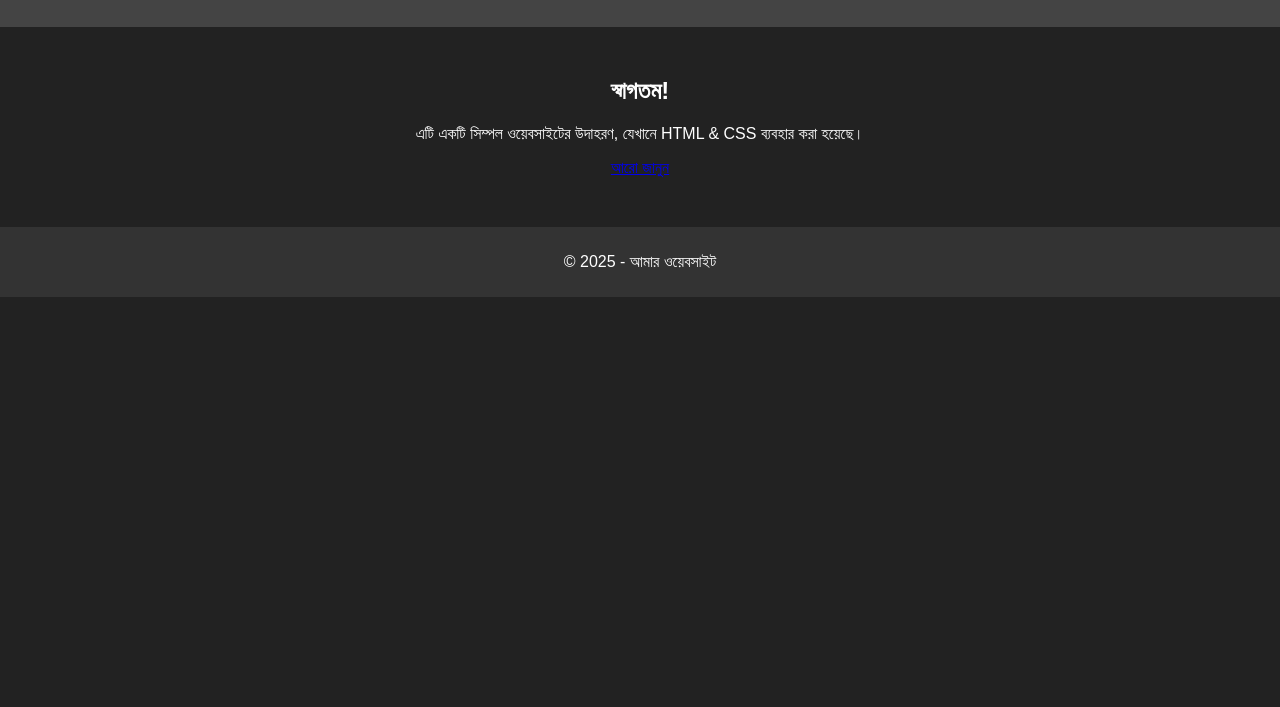
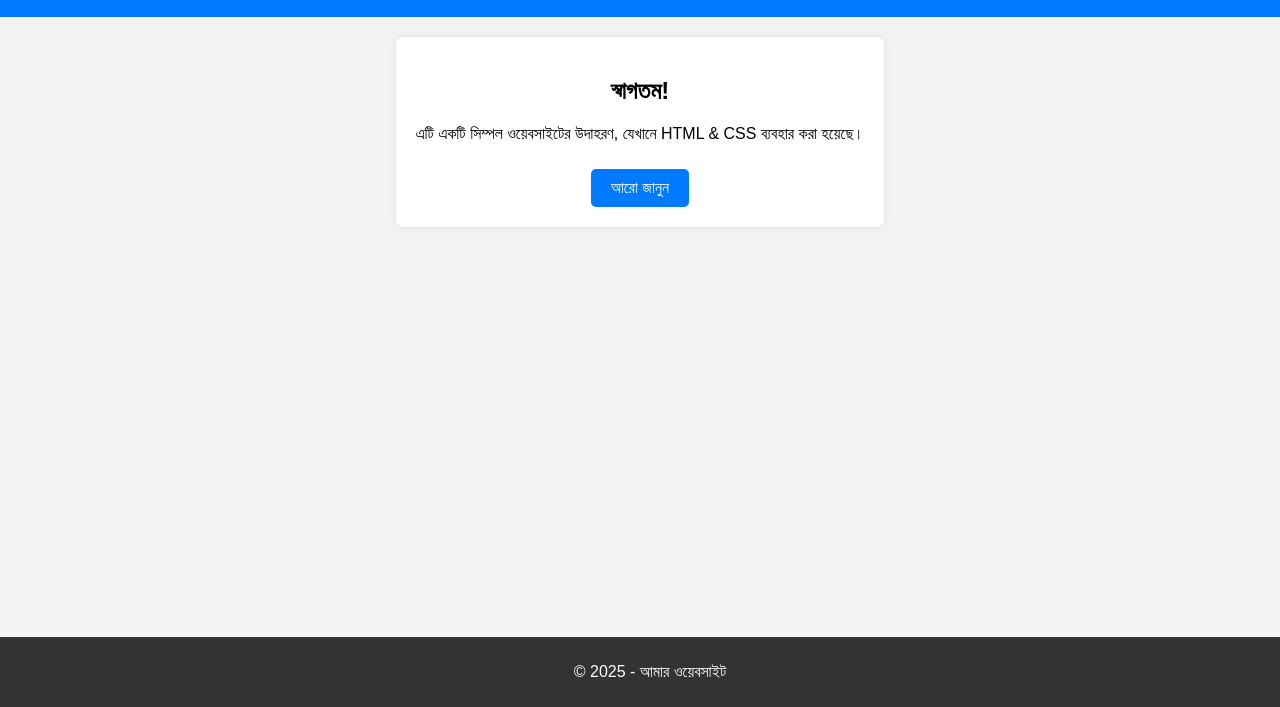
Before and after one commit to mrifathahmedf/rifat.github.io, a plain HTML site: page index.html in a window 1280 px wide. Shown: the part 93-800 px from the top of the page. Drawn offline with Linux system fonts and the light colour scheme.

Commit message:
Update style.css

```diff
--- a/style.css
+++ b/style.css
@@ -1,36 +1,50 @@
+/* গ্লোবাল স্টাইল */
 body {
     font-family: Arial, sans-serif;
-    text-align: center;
-    background-color: #222;
-    color: white;
     margin: 0;
     padding: 0;
+    text-align: center;
+    background-color: #f4f4f4;
 }
 
+/* হেডার */
 header {
-    background-color: #444;
+    background-color: #007bff;
+    color: white;
+    padding: 15px;
+}
+
+/* মেইন কন্টেন্ট */
+main {
     padding: 20px;
 }
 
-main {
-    margin-top: 50px;
+.content {
+    background: white;
+    padding: 20px;
+    border-radius: 8px;
+    box-shadow: 0 0 10px rgba(0, 0, 0, 0.1);
+    display: inline-block;
+    max-width: 500px;
 }
 
-button {
-    background-color: #008CBA;
+/* বাটন ডিজাইন */
+.btn {
+    display: inline-block;
+    padding: 10px 20px;
+    background-color: #007bff;
     color: white;
-    padding: 10px 20px;
-    border: none;
-    cursor: pointer;
-    font-size: 16px;
+    text-decoration: none;
+    border-radius: 5px;
+    margin-top: 10px;
 }
 
-button:hover {
-    background-color: #005f73;
+/* ফুটার */
+footer {
+    background-color: #333;
+    color: white;
+    padding: 10px;
+    position: fixed;
+    width: 100%;
+    bottom: 0;
 }
-
-footer {
-    margin-top: 50px;
-    padding: 10px;
-    background-color: #333;
-}
```
